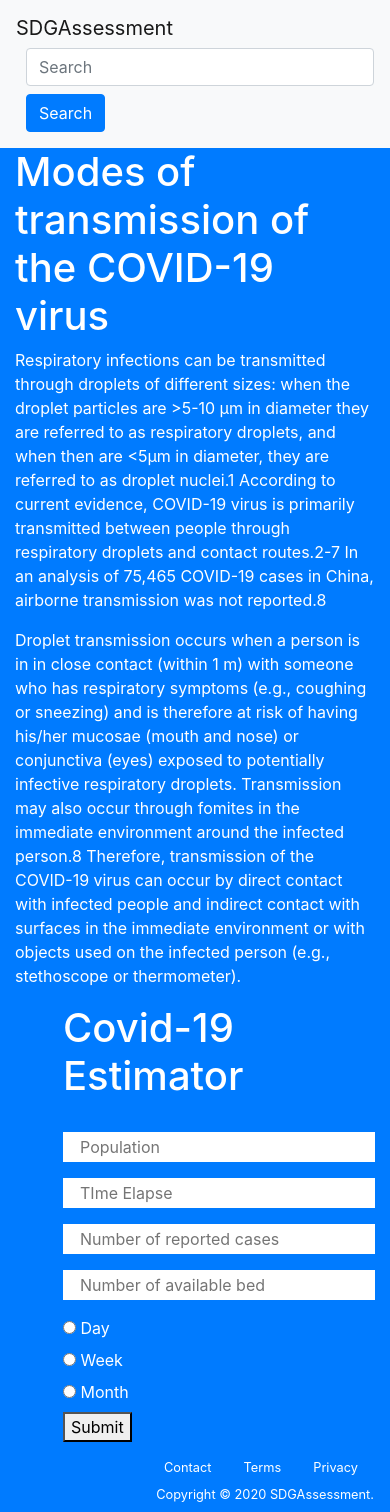
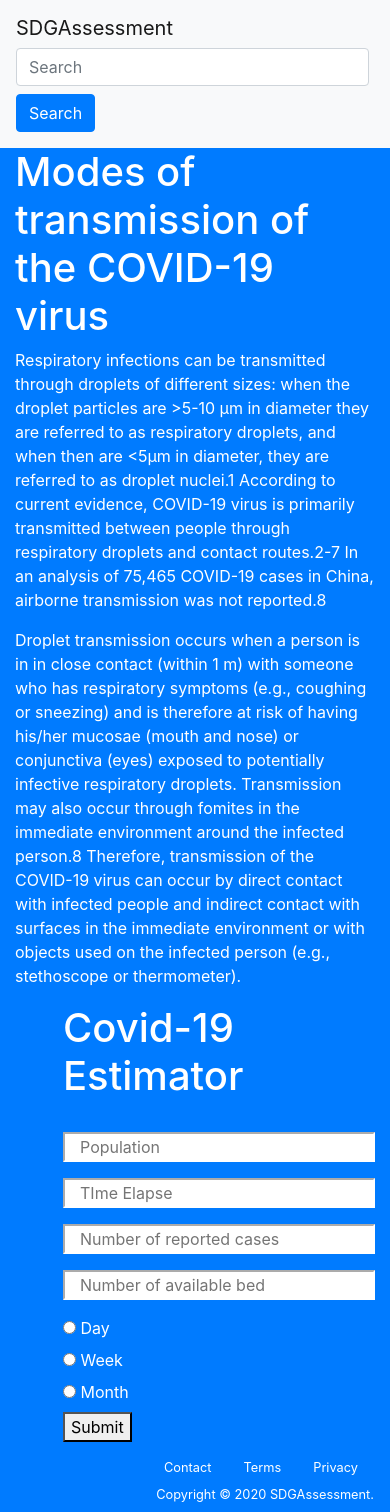
Before and after one commit to Pauliski/Frontend2, a website: page index.html in a window 390 px wide. Drawn offline with nearby package versions, Linux system fonts and the light colour scheme.

Commit message:
Changes effected

```diff
--- a/index.html
+++ b/index.html
@@ -29,10 +29,10 @@
 
           <form action="/" id="form1" class=" ml-5">
             <br>
-            <input type="text" aria-label="1" class="disp col-md-7" placeholder="Population"  data-population=""><br><p></p>
-            <input type="text" aria-label="2" class="disp col-md-7" class="timeElapse" data-time-to-elapse="[days, weeks, year]" placeholder="TIme Elapse"><br><p></p>
-            <input type="text" aria-label="3" class="disp col-md-7" class="timeElapse" data-reported-cases="" placeholder="Number of reported cases"><br><p></p>
-            <input type="text" aria-label="4" class="disp col-md-7" class="timeElapse" data-total-hopital-bed="" placeholder="Number of available bed" ><br><p></p>
+            <input type="text" aria-label="1" class="disp col-md-7 border-white" placeholder="Population"  data-population=""><br><p></p>
+            <input type="text" aria-label="2" class="disp col-md-7 border-white" class="timeElapse" data-time-to-elapse="[days, weeks, year]" placeholder="TIme Elapse"><br><p></p>
+            <input type="text" aria-label="3" class="disp col-md-7 border-white" class="timeElapse" data-reported-cases="" placeholder="Number of reported cases"><br><p></p>
+            <input type="text" aria-label="4" class="disp col-md-7 border-white" class="timeElapse" data-total-hopital-bed="" placeholder="Number of available bed" ><br><p></p>
             <input type="radio" aria-label="5" data-period-time="" name="period" id="day" value="day">
             <label for="day" class="day">Day</label><br>
             <input type="radio" data-period-time="period" name="period" id="week" value="week">
@@ -54,15 +54,13 @@
     <small class="copy">Copyright &copy; 2020 <a target="_blank" href="/" class="text-white">SDGAssessment</a>.
 
 
-
  <a class="sr-only sr-only-focusable" href="#content">Skip to main content</a>
 
- <link rel="stylesheet" href="style.css">
- <link rel="stylesheet" href="https://stackpath.bootstrapcdn.com/bootstrap/4.4.1/css/bootstrap.min.css" integrity="sha384-Vkoo8x4CGsO3+Hhxv8T/Q5PaXtkKtu6ug5TOeNV6gBiFeWPGFN9MuhOf23Q9Ifjh" crossorigin="anonymous">
+ <link rel="stylesheet" defer href="https://stackpath.bootstrapcdn.com/bootstrap/4.4.1/css/bootstrap.min.css" integrity="sha384-Vkoo8x4CGsO3+Hhxv8T/Q5PaXtkKtu6ug5TOeNV6gBiFeWPGFN9MuhOf23Q9Ifjh" crossorigin="anonymous">
  <script src="https://cdnjs.cloudflare.com/ajax/libs/jquery/3.5.0/jquery.min.js"></script>
 
-    <script src="https://code.jquery.com/jquery-3.4.1.slim.min.js" defer integrity="sha384-J6qa4849blE2+poT4WnyKhv5vZF5SrPo0iEjwBvKU7imGFAV0wwj1yYfoRSJoZ+n" crossorigin="anonymous"></script>
-    <script src="https://cdn.jsdelivr.net/npm/popper.js@1.16.0/dist/umd/popper.min.js" defer integrity="sha384-Q6E9RHvbIyZFJoft+2mJbHaEWldlvI9IOYy5n3zV9zzTtmI3UksdQRVvoxMfooAo" crossorigin="anonymous"></script>
+    <!-- <script src="https://code.jquery.com/jquery-3.4.1.slim.min.js" defer integrity="sha384-J6qa4849blE2+poT4WnyKhv5vZF5SrPo0iEjwBvKU7imGFAV0wwj1yYfoRSJoZ+n" crossorigin="anonymous"></script> -->
+    <!-- <script src="https://cdn.jsdelivr.net/npm/popper.js@1.16.0/dist/umd/popper.min.js" defer integrity="sha384-Q6E9RHvbIyZFJoft+2mJbHaEWldlvI9IOYy5n3zV9zzTtmI3UksdQRVvoxMfooAo" crossorigin="anonymous"></script> -->
     <script src="https://stackpath.bootstrapcdn.com/bootstrap/4.4.1/js/bootstrap.min.js" defer integrity="sha384-wfSDF2E50Y2D1uUdj0O3uMBJnjuUD4Ih7YwaYd1iqfktj0Uod8GCExl3Og8ifwB6" crossorigin="anonymous"></script>
 </body>
 </html>
--- a/style.css
+++ /dev/null
@@ -1,12 +0,0 @@
-input {
-    width: auto;
-    color: black ;
-    border: 2px solid white;
-}
-.period {
-    padding: 50px;
-}
-form {
-    margin-left: 10px;
-
-}
```
